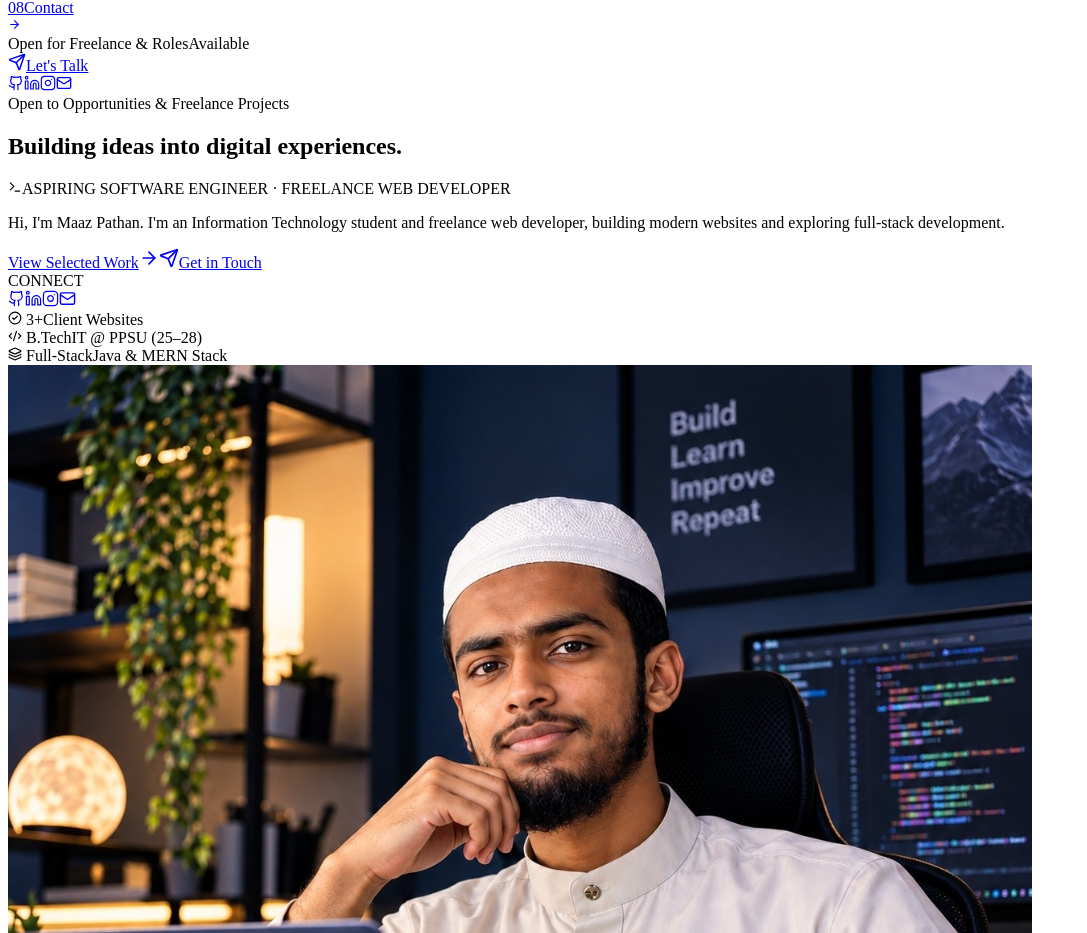
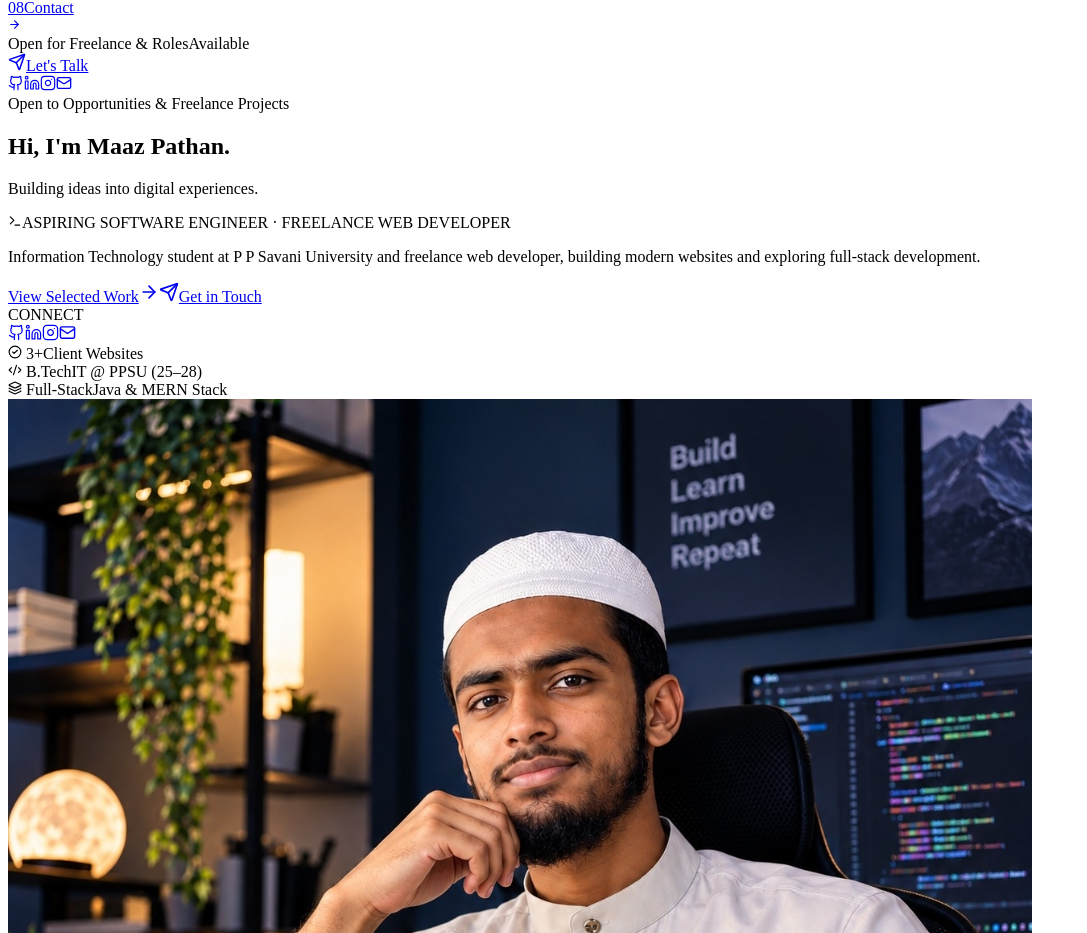
Before and after one commit to maazpathan07/portfolio, a React (Vite) app: page / in a window 1280 px wide. Shown: the part 2537-3470 px from the top of the page, without its empty margins (0-1087 px from the left). Built offline with nearby package versions, Linux system fonts and the light colour scheme; the HTML template or start-up script is replaced by a standard one.

Commit message:
feat: make 'Hi, I'm Maaz Pathan' the primary bold hero headline

```diff
--- a/src/components/sections/HeroSection.tsx
+++ b/src/components/sections/HeroSection.tsx
@@ -43,16 +43,27 @@ export const HeroSection: React.FC = () => {
 
             {/* Main Headline & Display Treatment */}
             <div
-              className="space-y-3 max-w-2xl animate-hero-entrance [animation-delay:200ms] opacity-0"
+              className="space-y-3.5 max-w-2xl animate-hero-entrance [animation-delay:200ms] opacity-0"
               style={{ animationFillMode: 'forwards' }}
             >
-              <h1 className="text-4xl sm:text-5xl lg:text-[62px] font-extrabold text-[#F5F5F7] tracking-tight leading-[1.08]">
+              {/* Primary High-Impact Greeting with Name */}
+              <h1 className="text-4xl sm:text-6xl lg:text-[66px] font-extrabold text-[#F5F5F7] tracking-tight leading-[1.08]">
+                Hi, I'm{' '}
+                <span className="bg-gradient-to-r from-[#A78BFA] via-[#C084FC] to-[#8B5CF6] bg-clip-text text-transparent underline decoration-[#8B5CF6]/40 decoration-wavy decoration-2 underline-offset-8">
+                  Maaz Pathan
+                </span>
+                <span className="text-[#8B5CF6]">.</span>
+              </h1>
+
+              {/* Sub-headline / Mission Tagline */}
+              <p className="text-xl sm:text-2xl lg:text-3xl font-bold text-[#D4D4D8] tracking-tight leading-snug">
                 Building ideas into{' '}
                 <span className="bg-gradient-to-r from-white via-[#E2E8F0] to-[#A78BFA] bg-clip-text text-transparent">
                   digital experiences.
                 </span>
-              </h1>
+              </p>
 
+              {/* Terminal Role Eyebrow */}
               <div className="flex items-center gap-2 pt-1 text-xs sm:text-sm font-mono text-[#A78BFA] font-medium tracking-wide">
                 <Terminal size={14} className="text-[#8B5CF6]" />
                 <span>{PROFILE.eyebrow}</span>
--- a/src/data/profile.ts
+++ b/src/data/profile.ts
@@ -6,7 +6,7 @@ export const PROFILE = {
   title: 'Aspiring Software Engineer & Freelance Web Developer',
   eyebrow: 'ASPIRING SOFTWARE ENGINEER · FREELANCE WEB DEVELOPER',
   tagline: 'Building ideas into digital experiences.',
-  heroBio: "Hi, I'm Maaz Pathan. I'm an Information Technology student and freelance web developer, building modern websites and exploring full-stack development.",
+  heroBio: 'Information Technology student at P P Savani University and freelance web developer, building modern websites and exploring full-stack development.',
   aboutParagraphs: [
     "I'm Maaz Imran Pathan, an Information Technology student at P P Savani University (PPSU), Gujarat, with a foundational background in Computer Engineering and a strong passion for software engineering.",
     "I believe the best way to master modern development is by building real digital products. Through freelance client projects, I have developed and deployed production-ready websites for businesses and organizations, managing everything from interface implementation to live deployment.",
```
